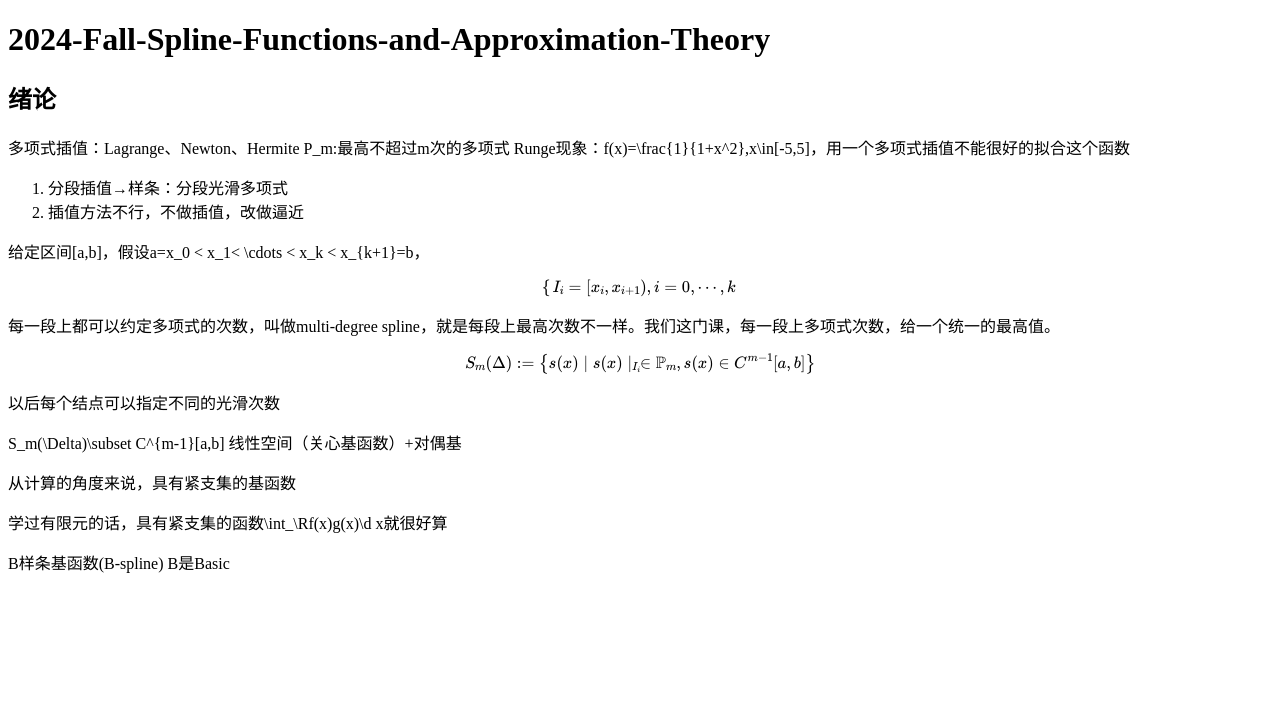
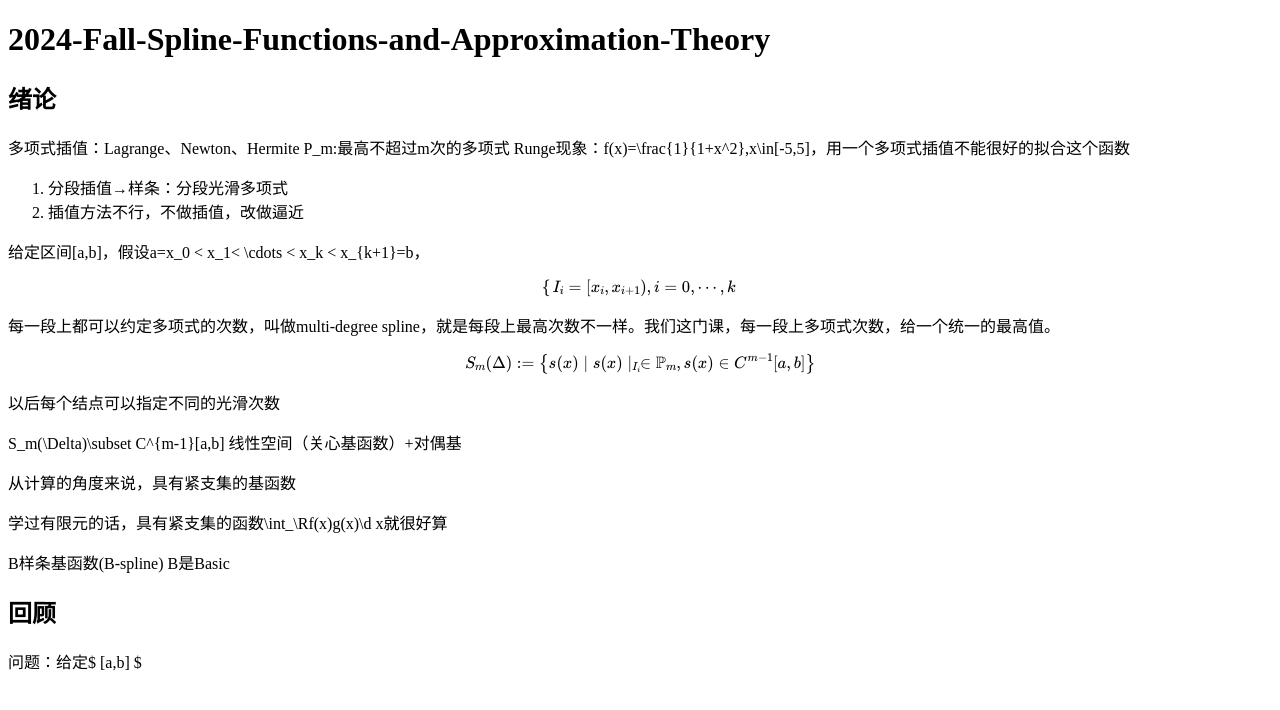
Before and after one commit to tysunseven/2024-Fall-Spline-Functions-and-Approximation-Theory, a Jekyll site: the page built from index.md, in a window 1280 px wide. Shown: the top 710 px of the page. Built offline with Jekyll 4.4.1, drawn with Linux system fonts in a browser that asks for light colours; nearby versions of some CDN libraries; our own code applies the rules of GitHub Pages for plain Markdown files.

Commit message:
Update index.md

```diff
--- a/index.md
+++ b/index.md
@@ -27,3 +27,6 @@ S_m(\Delta)\subset C^{m-1}[a,b]
 学过有限元的话，具有紧支集的函数\int_\Rf(x)g(x)\d x就很好算
 
 B样条基函数(B-spline) B是Basic
+
+## 回顾
+问题：给定$ [a,b] $
```
